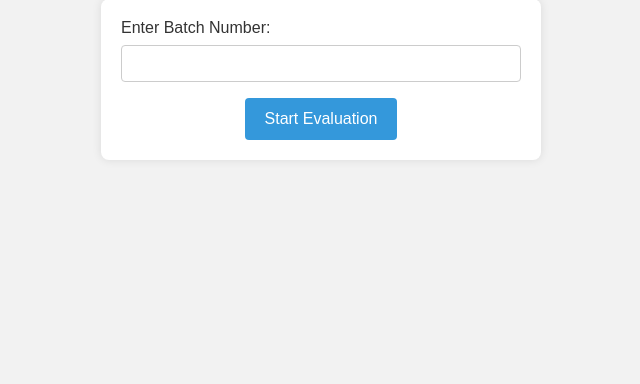
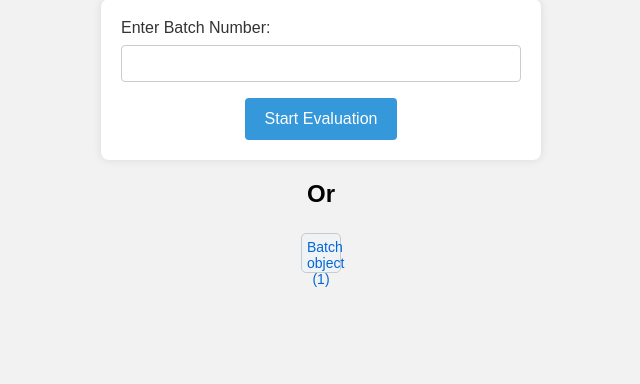
Before and after one commit to ckoorosh/Human-Face-Manipulation, a Django app: template dataset-website/dataset_evaluator/evaluator/templates/start_page.html in a window 1280 px wide. Shown: the part 109-493 px from the top of the page, without its empty margins (319-959 px from the left). Run offline with Django 4.2, Linux system fonts and the light colour scheme; the template is opened without the code that fills it: values that come from a table or form of the project are taken from there, others are empty; tables that the repository leaves empty hold one stand-in row (values such as "Sample post").

Commit message:
Updating some styles

```diff
--- a/dataset-website/dataset_evaluator/dataset_evaluator/settings.py
+++ b/dataset-website/dataset_evaluator/dataset_evaluator/settings.py
@@ -119,6 +119,7 @@ USE_TZ = True
 
 STATIC_URL = "/static/"
 STATICFILES_DIRS = [os.path.join(BASE_DIR, 'static')]
+BATCH_SIZE = 10
 
 # Default primary key field type
 # https://docs.djangoproject.com/en/4.2/ref/settings/#default-auto-field
--- a/dataset-website/dataset_evaluator/evaluator/models.py
+++ b/dataset-website/dataset_evaluator/evaluator/models.py
@@ -6,3 +6,7 @@ class SelectedImage(models.Model):
 
     def __str__(self):
         return f"Image {self.image_id}"
+
+class Batch(models.Model):
+    batch_number = models.IntegerField(unique=True)
+    submitted = models.BooleanField(default=False)
--- a/dataset-website/dataset_evaluator/evaluator/templates/image_grid.html
+++ b/dataset-website/dataset_evaluator/evaluator/templates/image_grid.html
@@ -146,6 +146,8 @@
                         const selectedIds = Array.from(document.querySelectorAll('.imageItem.selected'))
                             .map(item => item.dataset.imageId);
 
+                        const batchNumber = {{ batch_number }};
+
                         // Use AJAX to send selectedIds to the server and save to the SelectedImage model
                         fetch('/save_selected_images/', {
                             method: 'POST',
@@ -153,7 +155,7 @@
                                 'Content-Type': 'application/json',
                                 'X-CSRFToken': getCookie('csrftoken'),
                             },
-                            body: JSON.stringify({ selected_ids: selectedIds }),
+                            body: JSON.stringify({ selected_ids: selectedIds, batch_number: batchNumber }),
                         })
                         .then(response => response.json())
                         .then(data => {
--- a/dataset-website/dataset_evaluator/evaluator/templates/start_page.html
+++ b/dataset-website/dataset_evaluator/evaluator/templates/start_page.html
@@ -56,6 +56,36 @@
         button:hover {
             background-color: #2980b9;
         }
+
+        #batchGrid {
+            display: flex;
+            flex-wrap: wrap;
+            justify-content: center;
+        }
+
+        .batch-button {
+            margin: 5px;
+            padding: 5px;
+            width: 40px;
+            height: 40px;
+            font-size: 14px;
+            cursor: pointer;
+            background-color: #eff3f6;
+            color: #0366d6;
+            border: 1px solid #c6cbd1;
+            border-radius: 5px;
+            transition: background-color 0.3s;
+        }
+
+        .batch-button.submitted {
+            background-color: #28a745;
+            color: #fff;
+            border: 1px solid #218838;
+        }
+
+        .batch-button:hover {
+            background-color: #accef1;
+        }
     </style>
 </head>
 <body>
@@ -67,5 +97,30 @@
             <button type="submit">Start Evaluation</button>
         </form>
     </div>
+
+    <h2>Or</h2>
+
+    <div id="batchGrid">
+        {% for batch_number in all_batches %}
+            {% if batch_number in submitted_batches %}
+                <button class="batch-button submitted" data-batch="{{ batch_number }}">{{ batch_number }}</button>
+            {% else %}
+                <button class="batch-button" data-batch="{{ batch_number }}">{{ batch_number }}</button>
+            {% endif %}
+        {% endfor %}
+    </div>
 </body>
 </html>
+
+<script>
+    document.addEventListener('DOMContentLoaded', function () {
+        const batchButtons = document.querySelectorAll('.batch-button');
+
+        batchButtons.forEach(button => {
+            button.addEventListener('click', () => {
+                const batchNumber = button.dataset.batch;
+                window.location.href = `/image_grid/?batch_number=${batchNumber}`;
+            });
+        });
+    });
+</script>
```
Also changed, not shown: dataset-website/dataset_evaluator/evaluator/views.py (+24 -7 lines), dataset-website/dataset_evaluator/evaluator/migrations/0004_batch.py (added).
